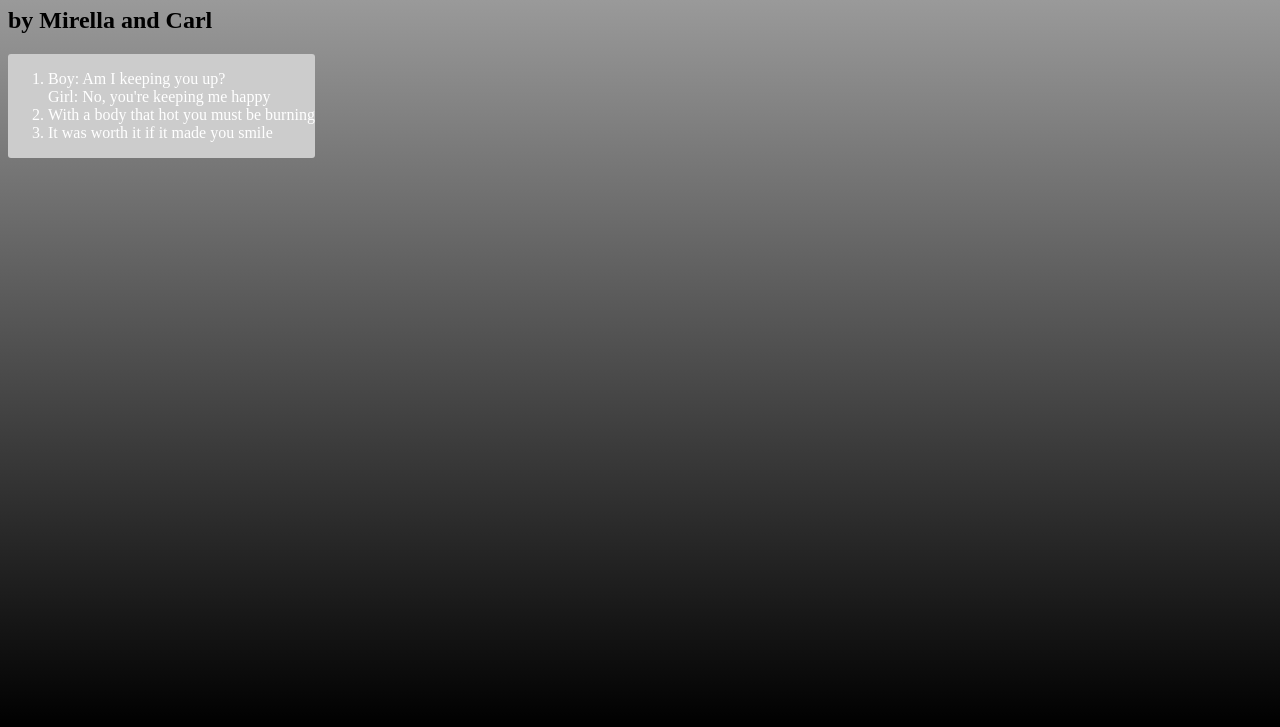
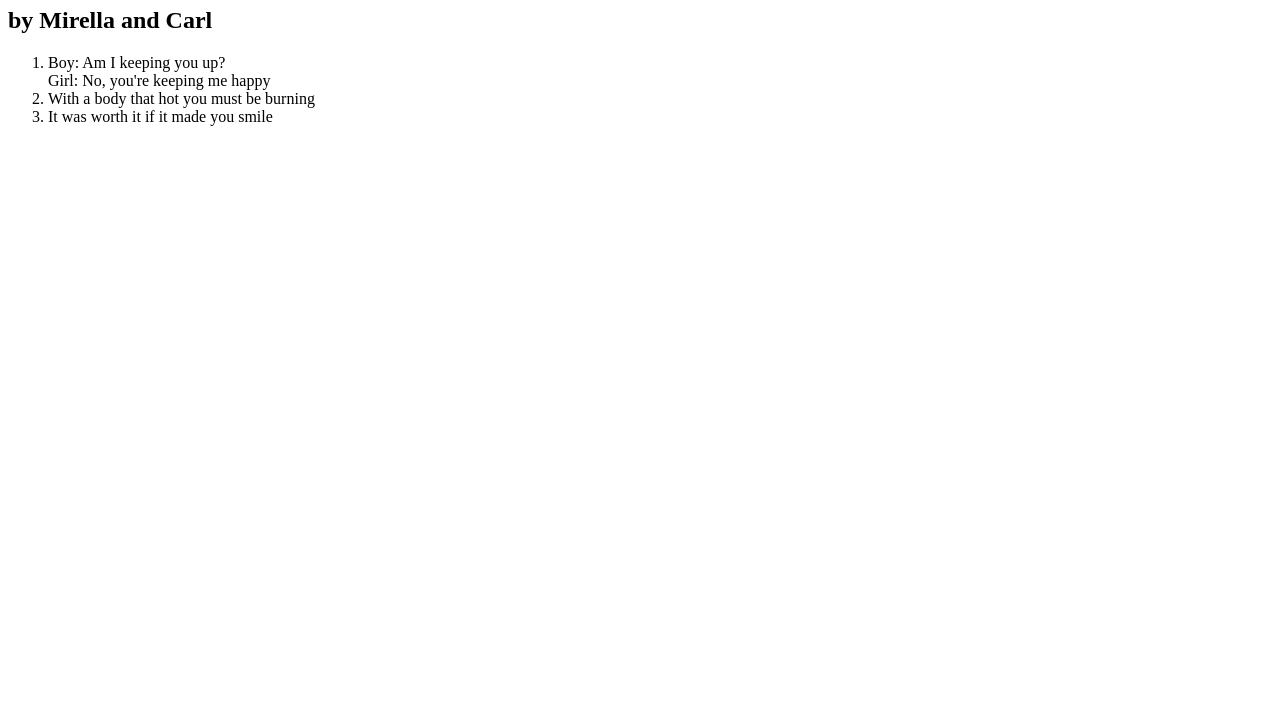
Before and after one commit to CheesyCheese321/CheesyCheese321.github.io, a plain HTML site: page index.html in a window 1280 px wide. Shown: the part 73-800 px from the top of the page. Drawn offline with Linux system fonts and the light colour scheme.

Commit message:
Back to basics

```diff
--- a/styles.css
+++ b/styles.css
@@ -1,21 +1,11 @@
 /* GENERAL */
 html {
-    width: 100%;
-    height: 100%;
 }
 body {
-    background: linear-gradient(darkgray, black);
 }
 /* HEADDING*/
 /* LIST*/
 #sayings {
-    color: white;
 }
 #sayingsdiv {
-    position: absolute;
-    margin: auto;
-    left: auto;
-    right: auto;
-    background-color: #ccc;
-    border-radius: 3px;
 }
```
